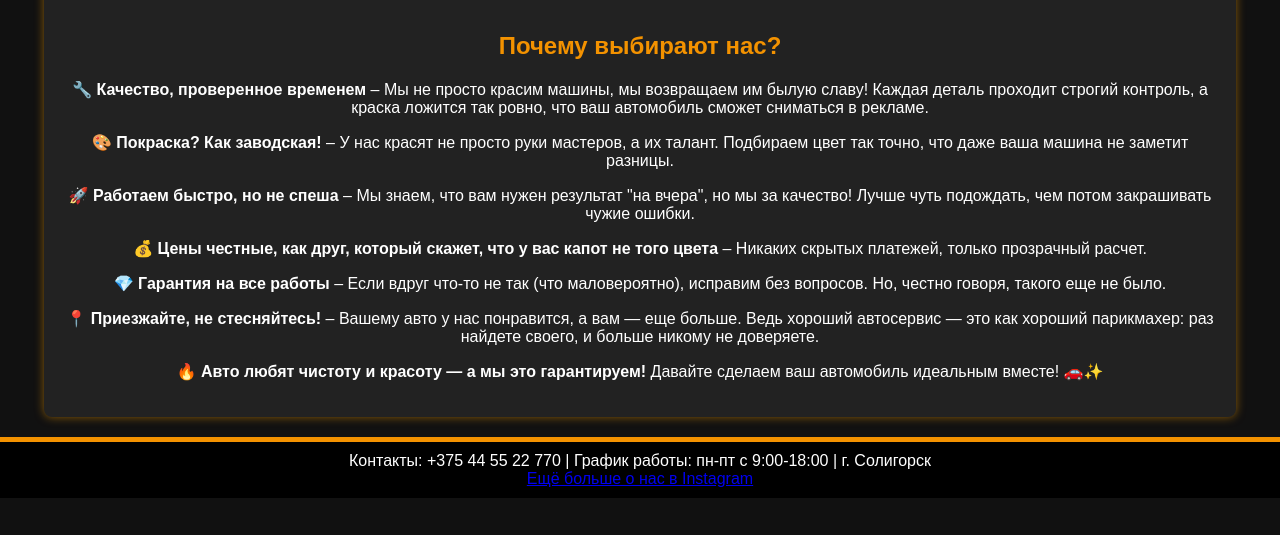
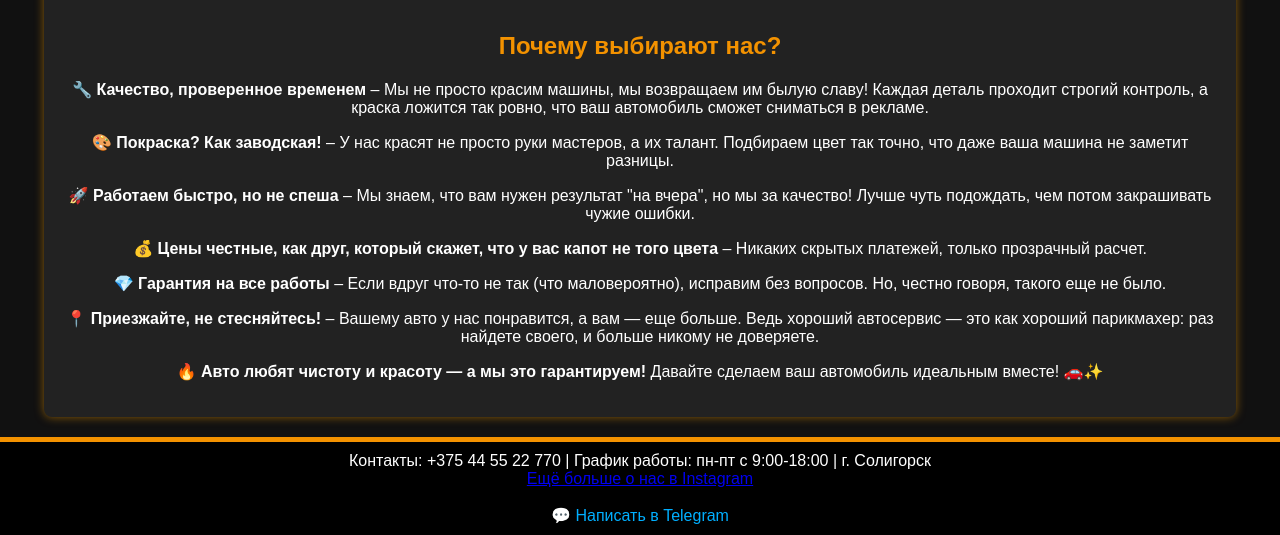
Before and after one commit to viik1980/viik1980.github.io, a website: page index.html in a window 1280 px wide. Shown: the part 4835-5370 px from the top of the page. Before the commit the page ends 5333 px from the top, so only its background shows below. Drawn offline with Linux system fonts and the light colour scheme.

Commit message:
Update index.html

```diff
--- a/index.html
+++ b/index.html
@@ -103,6 +103,9 @@
     Контакты: +375 44 55 22 770 | График работы: пн-пт с 9:00-18:00 | г. Солигорск
     <div class="social">
         <a href="https://www.instagram.com/artoptima1?idsh=cXlzMpZ28xemZx&utm_source=qr " target="_blank">Ещё больше о нас в Instagram</a>
+        <br><br>
+        <!-- 💬 Ссылка на Telegram -->
+        <a href="https://t.me/ArtOptyma_bot " target="_blank" style="color: #00afff; text-decoration: none;">💬 Написать в Telegram</a>
     </div>
 </footer>
 </body>
```
Lines whose indentation alone changed are shown as unchanged.
